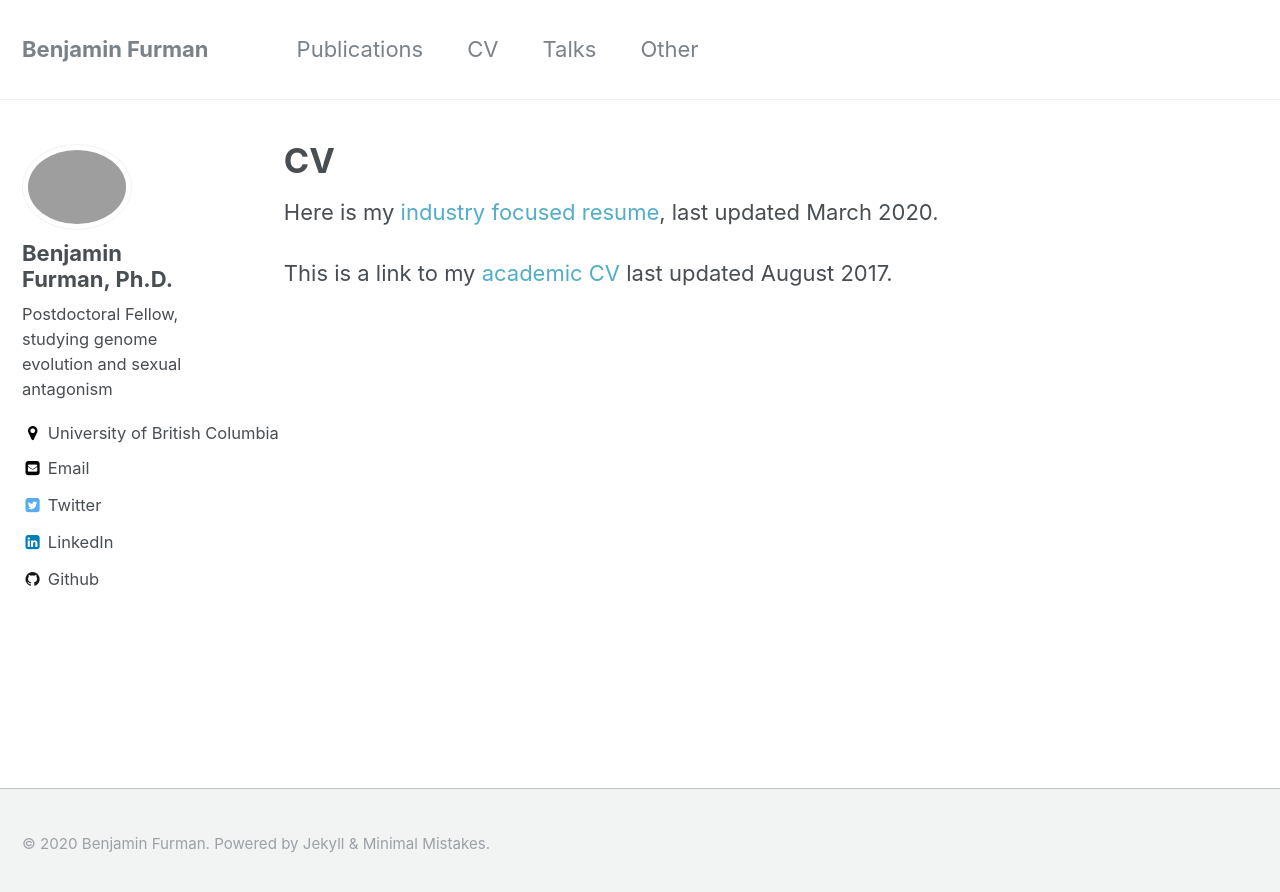
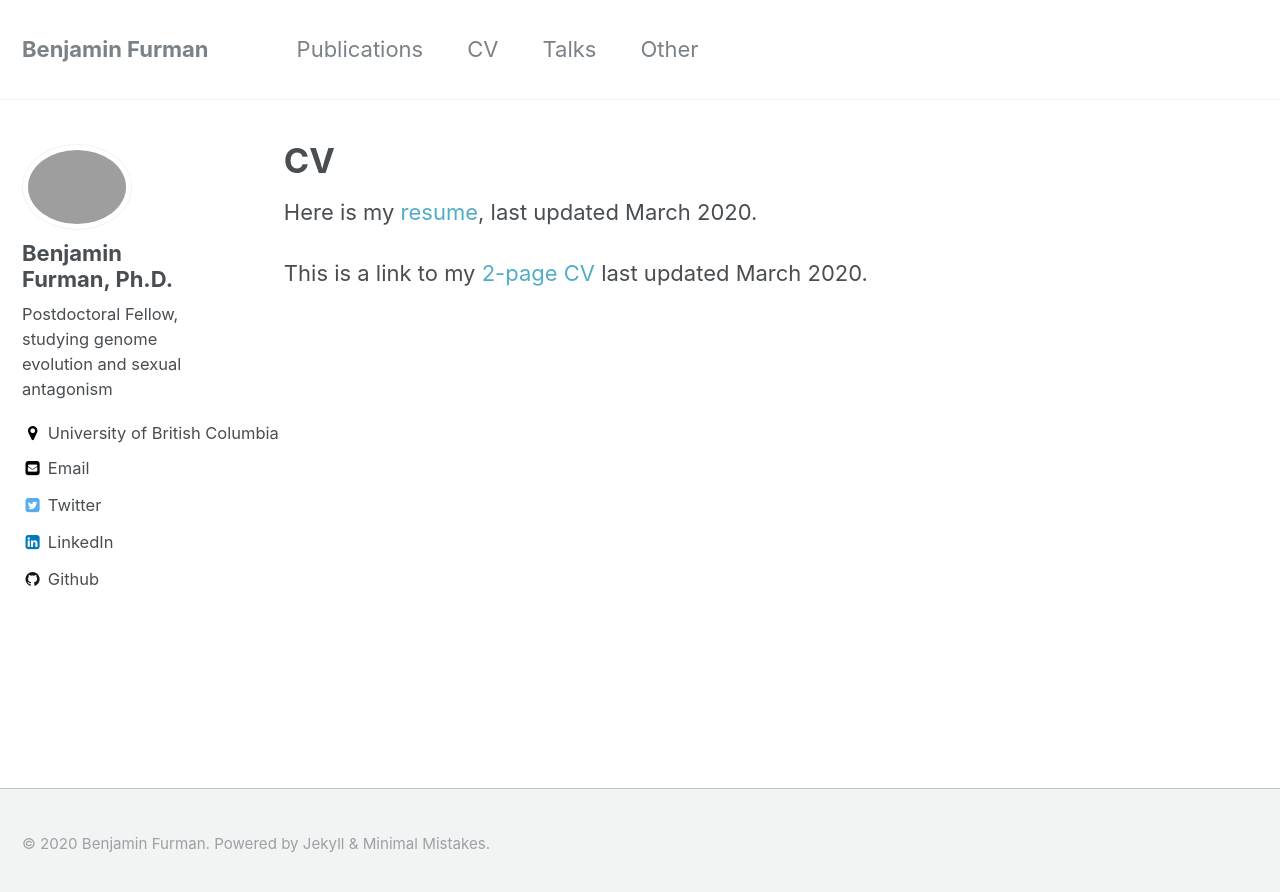
Before and after one commit to benjaminfurman/benjaminfurman.github.io, a Jekyll site: the page built from _pages/cv.md, in a window 1280 px wide. Shown: the top 892 px of the page. Built offline with Jekyll 4.4.1, drawn with Linux system fonts in a browser that asks for light colours.

Commit message:
updated resume

```diff
--- a/_pages/cv.md
+++ b/_pages/cv.md
@@ -3,6 +3,6 @@ layout: single
 title: CV
 ---
 
-Here is my [industry focused resume]({{ site.url }}/assets/cv/industry_resume.pdf), last updated March 2020.
+Here is my [resume]({{ site.url }}/assets/cv/resume.pdf), last updated March 2020.
 
-This is a link to my [academic CV]({{ site.url }}/assets/cv/CV.pdf) last updated August 2017.
+This is a link to my [2-page CV]({{ site.url }}/assets/cv/industry_CV.pdf) last updated March 2020.
```
Also changed, not shown: 2 other files.
